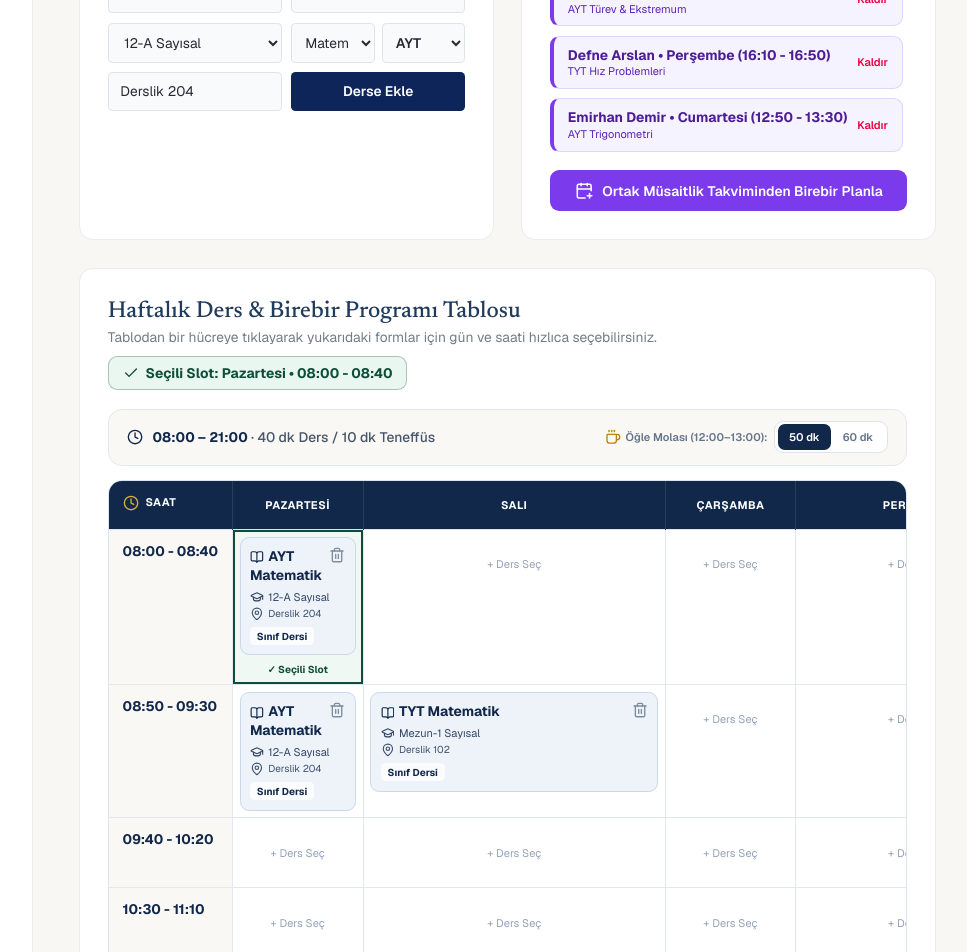
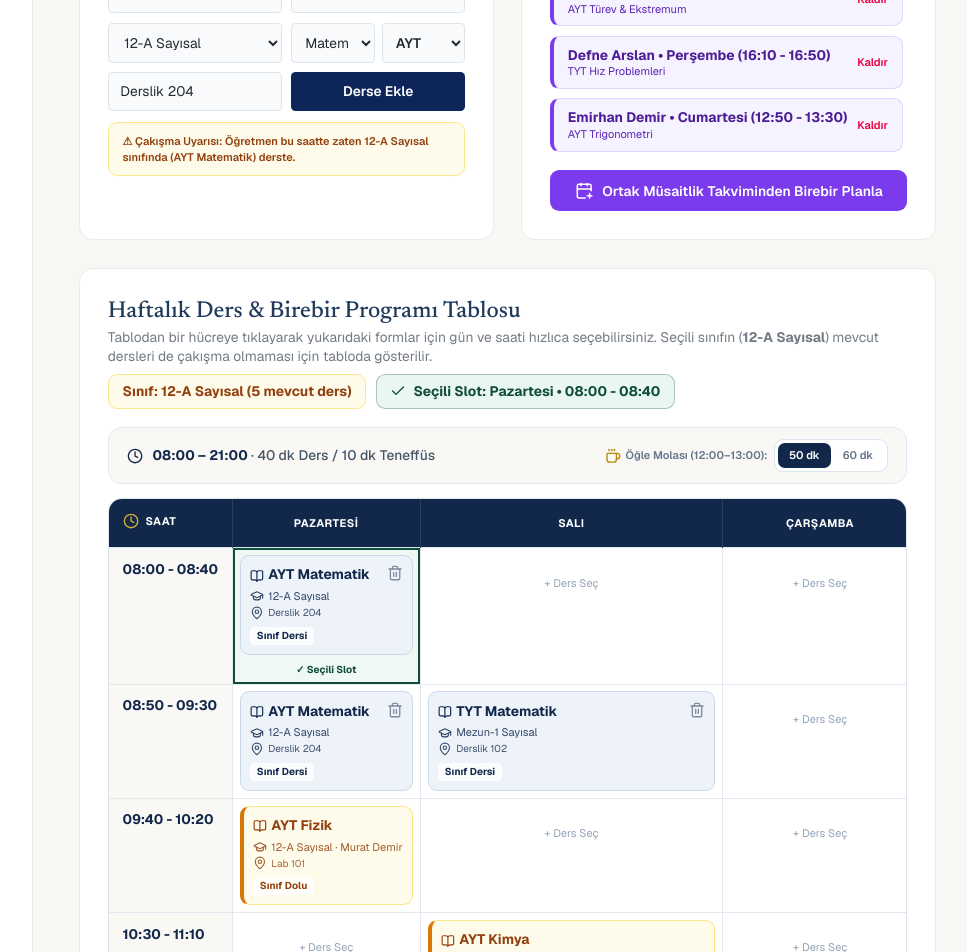
Before and after one commit to fatihhtaskesenn/dershane, a Next.js app: page /admin/teachers in a window 1280 px wide. Shown: the part 1000-1952 px from the top of the page, without its empty margins (298-1265 px from the left). Built offline with nearby package versions, Linux system fonts and the light colour scheme.

Commit message:
Ogretmen durumlarinda secili sinifin ders programi tabloya yansitildi ve cakisma uyarisi eklendi

```diff
--- a/app/admin/teachers/page.tsx
+++ b/app/admin/teachers/page.tsx
@@ -81,6 +81,46 @@ export default function AdminTeachersPage() {
   )
     ? schSubject
     : teacherAllowedSubjects[0];
+
+  const selectedClassObj = useMemo(
+    () => classes.find((c) => c.name === schClass),
+    [classes, schClass]
+  );
+
+  const selectedClassOtherSlots = useMemo(() => {
+    if (!selectedClassObj || !selectedTeacher) return [];
+    return selectedClassObj.schedule.filter((cSlot) => {
+      // Skip if this exact slot is already in selectedTeacher.schedule
+      if (cSlot.teacher === selectedTeacher.name) return false;
+      return true;
+    });
+  }, [selectedClassObj, selectedTeacher]);
+
+  const slotConflictMessage = useMemo(() => {
+    if (!selectedTeacher) return null;
+    const teacherBusyClass = selectedTeacher.schedule.find(
+      (s) => s.day === schDay && s.time.trim() === schTime.trim()
+    );
+    if (teacherBusyClass) {
+      return `Öğretmen bu saatte zaten ${teacherBusyClass.classGroup} sınıfında (${teacherBusyClass.subject}) derste.`;
+    }
+    const teacherBusyOneOnOne = selectedTeacher.oneOnOneSlots.find(
+      (o) => o.day === schDay && o.time.trim() === schTime.trim()
+    );
+    if (teacherBusyOneOnOne) {
+      return `Öğretmenin bu saatte ${teacherBusyOneOnOne.studentName} ile birebir etüdü var.`;
+    }
+    const classBusy = selectedClassOtherSlots.find((cSlot) => {
+      if (cSlot.day !== schDay) return false;
+      if (cSlot.blockPeriod === "morning") return schTime < "12:00";
+      if (cSlot.blockPeriod === "afternoon") return schTime >= "12:00";
+      return cSlot.time.trim() === schTime.trim();
+    });
+    if (classBusy) {
+      return `${schClass} sınıfının bu saatte başka bir dersi var: ${classBusy.subject} (${classBusy.teacher}).`;
+    }
+    return null;
+  }, [selectedTeacher, selectedClassOtherSlots, schClass, schDay, schTime]);
 
   const occupancyData = useMemo(() => {
     if (!selectedTeacher) return [];
@@ -296,6 +336,11 @@ export default function AdminTeachersPage() {
                   Derse Ekle
                 </button>
               </form>
+              {slotConflictMessage && (
+                <p className="mt-2.5 rounded-lg border border-[#FDE68A] bg-[#FFFBEB] px-3 py-2 text-[11px] font-semibold text-[#92400E]">
+                  ⚠ Çakışma Uyarısı: {slotConflictMessage}
+                </p>
+              )}
             </div>
 
             {/* 1-on-1 Summary & Deep-Link to One-on-One Planner */}
@@ -360,13 +405,18 @@ export default function AdminTeachersPage() {
                   Haftalık Ders &amp; Birebir Programı Tablosu
                 </h3>
                 <p className="text-xs text-[#737B86]">
-                  Tablodan bir hücreye tıklayarak yukarıdaki formlar için gün ve saati hızlıca seçebilirsiniz.
+                  Tablodan bir hücreye tıklayarak yukarıdaki formlar için gün ve saati hızlıca seçebilirsiniz. Seçili sınıfın (<strong>{schClass}</strong>) mevcut dersleri de çakışma olmaması için tabloda gösterilir.
                 </p>
               </div>
-              <span className="inline-flex items-center gap-1.5 rounded-lg border border-[#0E4D3A]/30 bg-[#EAF6F0] px-3 py-1.5 text-xs font-bold text-[#0E4D3A]">
-                <Check className="h-3.5 w-3.5" />
-                Seçili Slot: {schDay} • {schTime}
-              </span>
+              <div className="flex flex-wrap items-center gap-2">
+                <span className="inline-flex items-center gap-1.5 rounded-lg border border-[#FDE68A] bg-[#FFFBEB] px-3 py-1.5 text-xs font-bold text-[#92400E]">
+                  Sınıf: {schClass} ({selectedClassOtherSlots.length} mevcut ders)
+                </span>
+                <span className="inline-flex items-center gap-1.5 rounded-lg border border-[#0E4D3A]/30 bg-[#EAF6F0] px-3 py-1.5 text-xs font-bold text-[#0E4D3A]">
+                  <Check className="h-3.5 w-3.5" />
+                  Seçili Slot: {schDay} • {schTime}
+                </span>
+              </div>
             </div>
             <WeeklyTimetable
               editable
@@ -402,6 +452,16 @@ export default function AdminTeachersPage() {
                     onDelete: () =>
                       removeOneOnOneSlot(selectedTeacher.id, slot.id),
                   })),
+                  ...selectedClassOtherSlots.map((cSlot) => ({
+                    id: `cls-${cSlot.id}`,
+                    day: cSlot.day,
+                    time: cSlot.time,
+                    title: `${cSlot.subject}`,
+                    subtitle: `${schClass} · ${cSlot.teacher}`,
+                    meta: cSlot.room,
+                    badge: cSlot.type === "Deneme" ? "Deneme" : "Sınıf Dolu",
+                    blockPeriod: cSlot.blockPeriod,
+                  })),
                 ] satisfies TimetableItem[]
               }
             />
--- a/components/WeeklyTimetable.tsx
+++ b/components/WeeklyTimetable.tsx
@@ -138,6 +138,7 @@ export interface TimetableItem {
 const BADGE_STYLES: Record<string, string> = {
   "Konu Anlatımı": "bg-[#EEF3F9] text-[#11284B] border-[#C9D8EA]",
   "Sınıf Dersi": "bg-[#EEF3F9] text-[#11284B] border-[#C9D8EA]",
+  "Sınıf Dolu": "border-l-4 border-l-[#D97706] border-[#FDE68A] bg-[#FFFBEB] text-[#92400E]",
   "Soru Çözümü": "bg-[#EAF6F0] text-[#0E4D3A] border-[#BBE0CE]",
   Etüt: "border-l-4 border-l-[#7C3AED] border-[#DDD6FE] bg-[#F5F3FF] text-[#4C1D95]",
   Birebir: "border-l-4 border-l-[#7C3AED] border-[#DDD6FE] bg-[#F5F3FF] text-[#4C1D95]",
```
